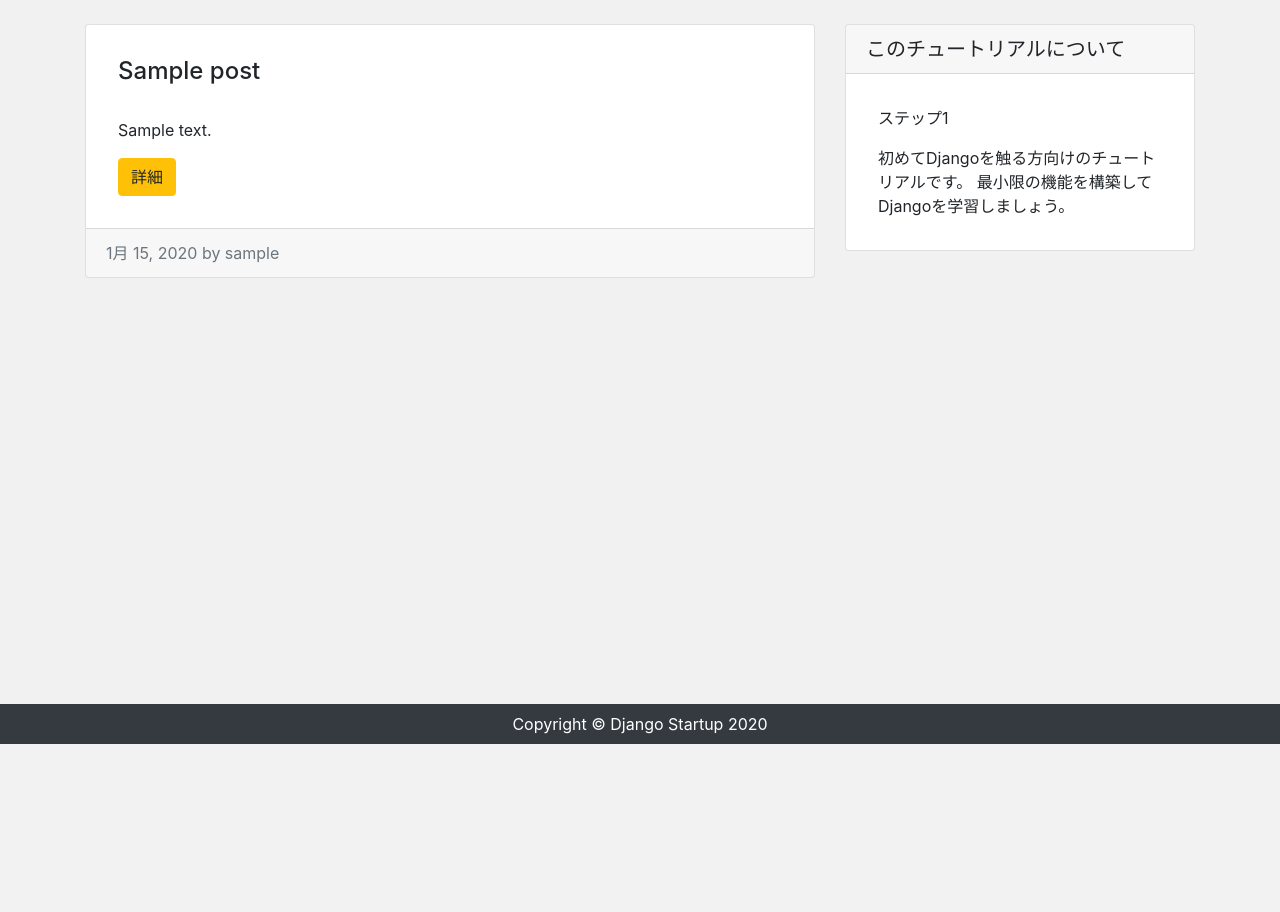
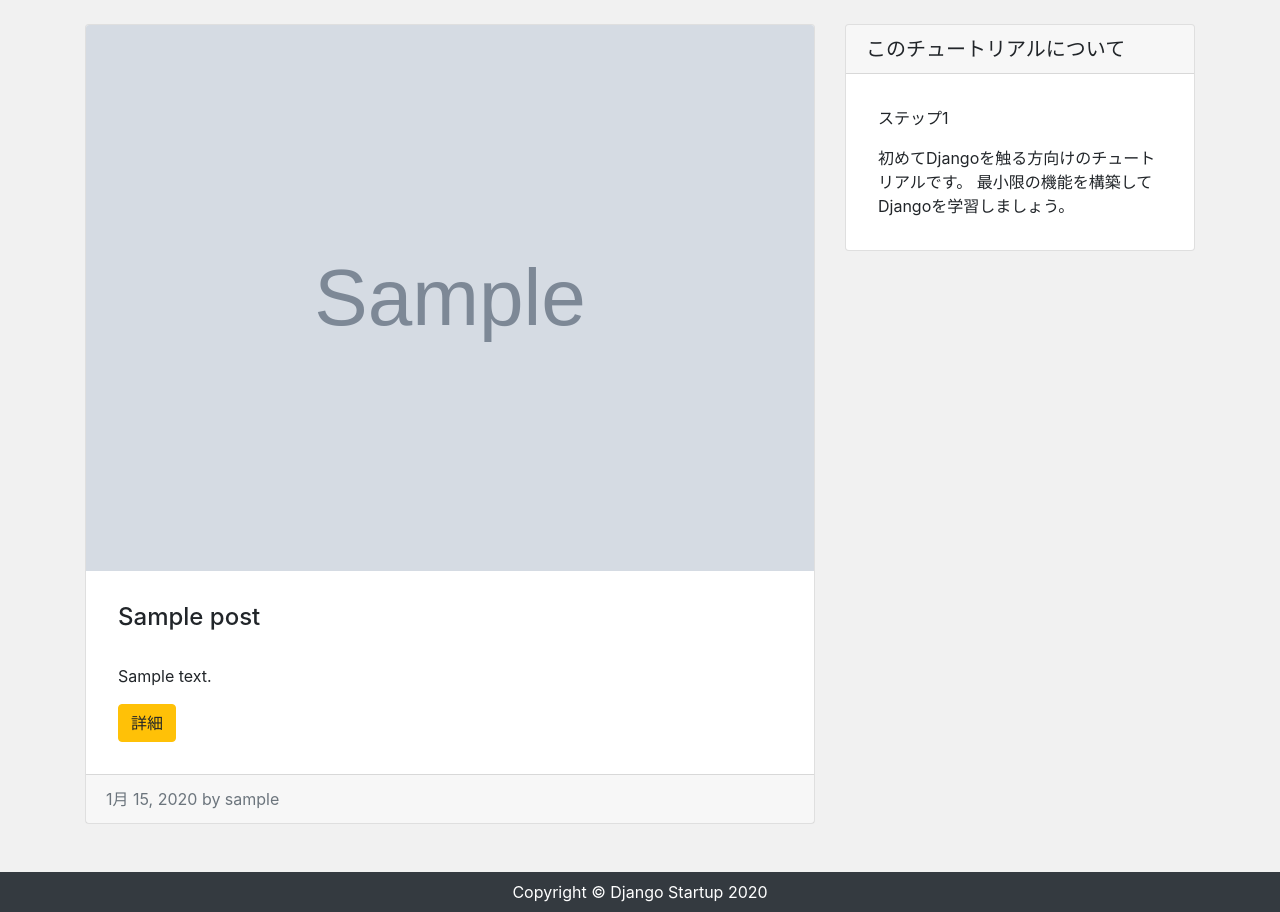
Before and after one commit to c-a-f-f-e/django-blog, a Django app: page / in a window 1280 px wide. Shown: the part 56-968 px from the top of the page. Before the commit the page ends 800 px from the top, so only its background shows below. Run offline with Django 3.2, Linux system fonts and the light colour scheme; tables that the repository leaves empty hold one stand-in row (values such as "Sample post"); grey boxes marked "Sample" are stand-in pictures; some libraries are stand-ins or nearby versions.

Commit message:
diplay the photo on the top-page

```diff
--- a/app/templates/app/index.html
+++ b/app/templates/app/index.html
@@ -5,7 +5,10 @@
 <div class="row my-4">
     <div class="col-md-8">
         {% for post in post_data %}
-            <div class="card mb-4">
+            <div class="card mb-4 index">
+                {% if post.image %}
+                    <img class="card-img-top index-img" src="{{ post.image.url }}" alt="">
+                {% endif %}
                 <div class="card-body">
                     <h2 class="card-title">{{ post.title }}</h2>
                     <p class="card-text">{{ post.content|truncatechars:100 }}</p>
```
